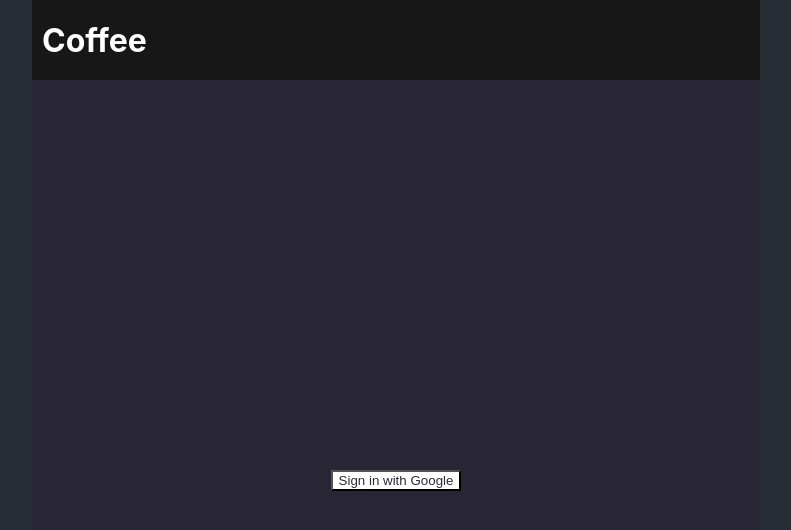
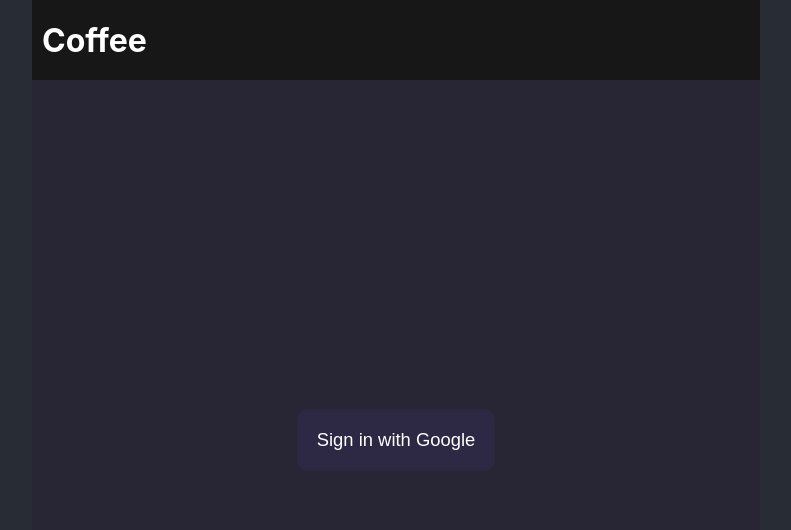
Before and after one commit to KuznetsovR/FifthCoffeeFree, a React (Create React App) app: page / in a window 1280 px wide. Shown: the top 530 px of the page, without its empty margins (244-1035 px from the left). Built offline with nearby package versions, Linux system fonts and the light colour scheme; no server answers.

Commit message:
redesign

```diff
--- a/src/App.css
+++ b/src/App.css
@@ -27,14 +27,13 @@ body {
   display: flex;
   flex-direction: column;
   justify-content: center;
-  min-height: 100vh;
+  min-height: 90vh;
   background-color: rgb(40, 37, 53);
 }
 
 main {
   padding: 10px;
   height: 80vh;
-  margin-top: 10vh;
   display: flex;
   flex-direction: column;
 }
@@ -42,14 +41,6 @@ main {
 button:disabled {
   opacity: 0.5;
   cursor: not-allowed;
-}
-
-
-.sign-in {
-  color: #282c34;
-  background: white;
-  max-width: 400px;
-  margin: 0 auto;
 }
 
 ul, li {
--- a/src/components/AdminActionsOnUser/AdminActionsOnUser.css
+++ b/src/components/AdminActionsOnUser/AdminActionsOnUser.css
@@ -1,3 +1,12 @@
 .user-extended {
     color: #fff;
 }
+.cup-action{
+    margin: 10px;
+    border: 0;
+    color: white;
+    background: #181919;
+    padding: 10px 20px;
+    border-radius: 5px;
+    cursor: pointer;
+}
--- a/src/components/AdminActionsOnUser/AdminActionsOnUser.js
+++ b/src/components/AdminActionsOnUser/AdminActionsOnUser.js
@@ -43,8 +43,8 @@ function AdminActionsOnUser(props){
             <div>
                 Free cups got: {props.freeCupsGot}
             </div>
-            <button onClick={addCup} disabled={props.cups >= 5}>Add cup</button>
-            <button onClick={getFreeCup} disabled={props.cups !== 5}>Get free cup</button>
+            <button onClick={addCup} disabled={props.cups >= 5} className='cup-action'>Add cup</button>
+            <button onClick={getFreeCup} disabled={props.cups !== 5} className='cup-action'>Get free cup</button>
         </div>
 
     )
--- /dev/null
+++ b/src/components/SignIn/SignIn.css
@@ -0,0 +1,11 @@
+.sign-in{
+    border: 0;
+    color: #fff;
+    max-width: 400px;
+    font-size: 1.15rem;
+    background: #2d2843;
+    padding: 20px;
+    border-radius: 10px;
+    margin: 0 auto;
+    cursor: pointer;
+}
--- a/src/components/SignIn/SignIn.js
+++ b/src/components/SignIn/SignIn.js
@@ -1,9 +1,8 @@
-
 import React from 'react';
 import firebase from 'firebase/app';
 import 'firebase/firestore';
 import 'firebase/auth';
-
+import './SignIn.css'
 import firebaseCredentials from '../../credentials/firebaseCredentials.json'
 firebase.initializeApp(firebaseCredentials)
 
--- a/src/components/UserList/UserList.css
+++ b/src/components/UserList/UserList.css
@@ -1,5 +1,9 @@
 .go-back-btn{
-  background: #8696ba;
+  padding: 5px 10px;
+  border: 0;
+  background: #e5e5ea;
+  border-radius: 5px;
+  margin: 30px 0 5px 0 ;
 }
 .user{
   padding: 10px;
```
